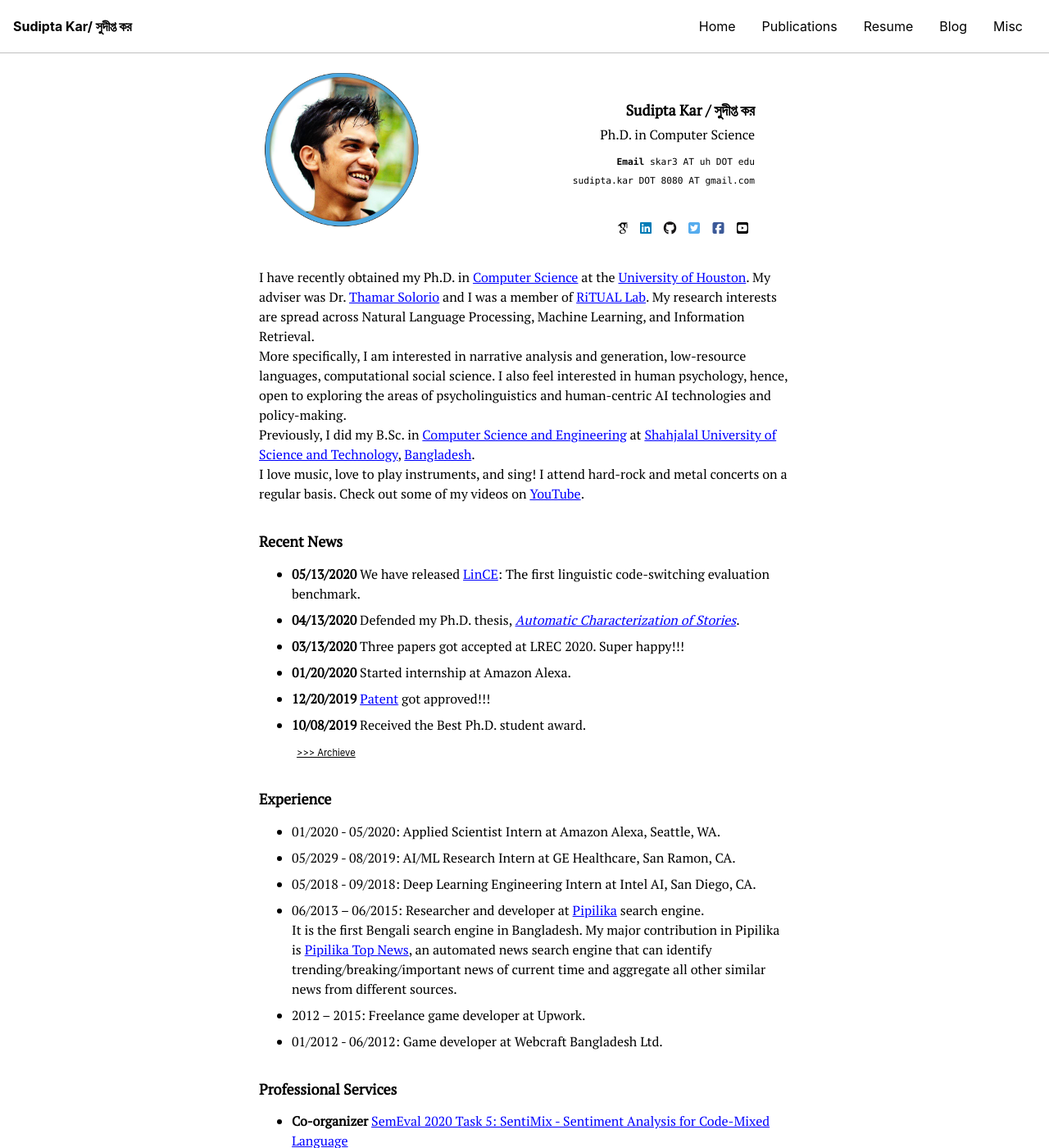
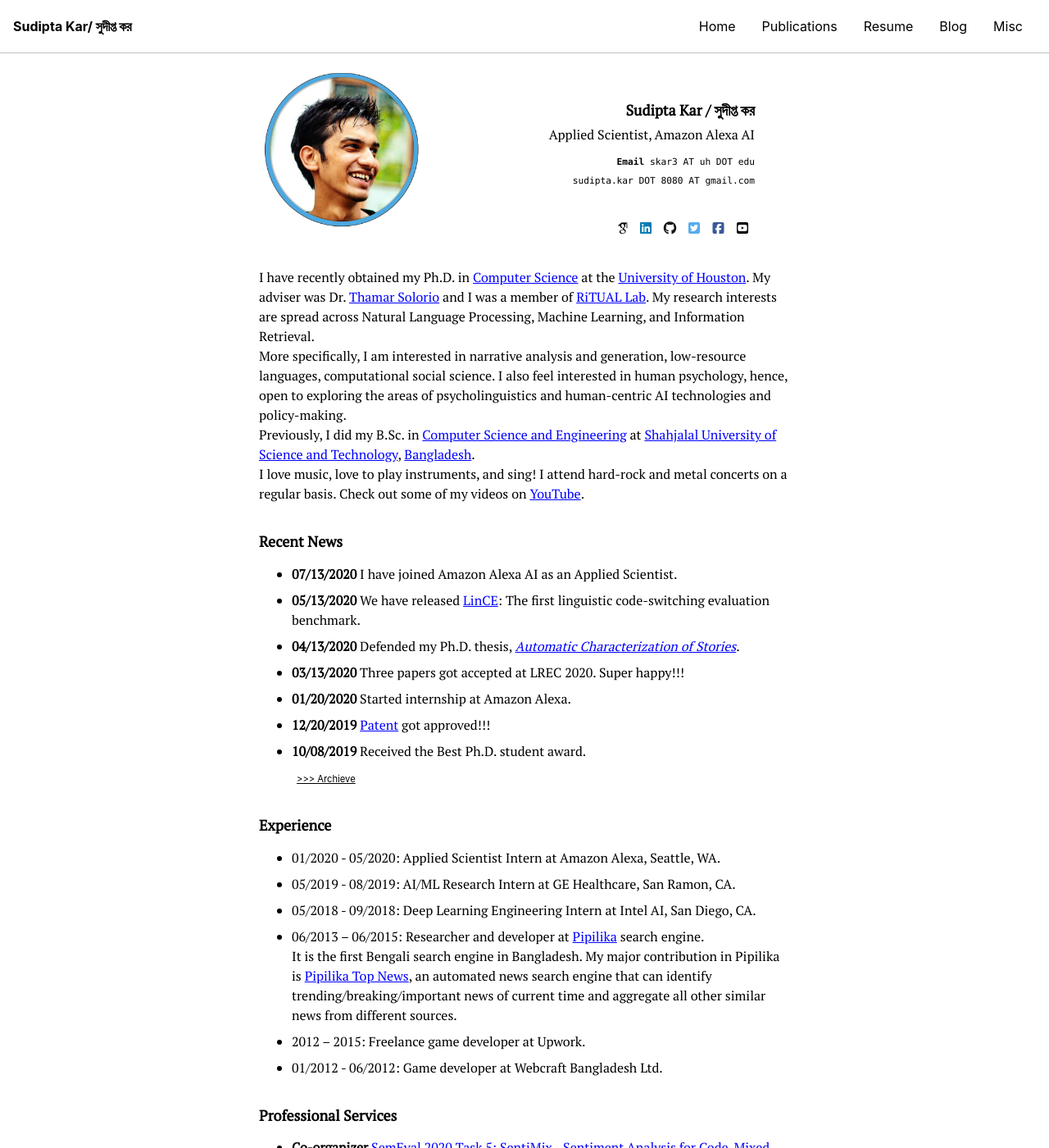
Before and after one commit to cryptexcode/cryptexcode.github.io, a Jekyll site: the page built from index.html, in a window 1280 px wide and 1400 px high. Shown: the whole window at 82% size. Built offline with Jekyll 4.4.1, drawn with Linux system fonts in a browser that asks for light colours; cached includes are drawn as plain includes; nearby versions of some CDN libraries; some web fonts are replaced; the list of posts is cut into pages by our own code.

Commit message:
info change

```diff
--- a/_config.yml
+++ b/_config.yml
@@ -143,9 +143,9 @@ google_analytics: UA-34906051-1
 author:
   name             : "Sudipta Kar"
   avatar           : "/assets/images/headshot.png"
-  bio              : "Ph.D. in Computer Science"
+  bio              : "Applied Scientist, Amazon Alexa AI"
   location         : "USA"
-  email            : "skar3@uh.edu"
+  email            : "sudipta.kar.8080@gmail.com"
   links:
 #    - label: "Email"
 #      icon: "fas fa-fw fa-envelope-square"
--- a/index.html
+++ b/index.html
@@ -28,6 +28,7 @@ I love music, love to play instruments, and sing! I attend hard-rock and metal c
 
 <h3>Recent News</h3>
 <ul>
+    <li><b>07/13/2020</b> I have joined Amazon Alexa AI as an Applied Scientist.</li>
     <li><b>05/13/2020</b> We have released <a href="http://ritual.uh.edu/lince" target="_blank">LinCE</a>: The first linguistic code-switching evaluation benchmark.</li>
     <li><b>04/13/2020</b> Defended my Ph.D. thesis, <i><a href="https://uh-ir.tdl.org/handle/10657/6709" target="_blank">Automatic Characterization of Stories</a></i>.</li>
     <li><b>03/13/2020</b> Three papers got accepted at LREC 2020. Super happy!!! </li>
@@ -47,7 +48,7 @@ I love music, love to play instruments, and sing! I attend hard-rock and metal c
 <ul>
     <li>01/2020 - 05/2020: Applied Scientist Intern at Amazon Alexa, Seattle, WA.</li>
 
-    <li>05/2029 - 08/2019: AI/ML Research Intern at GE Healthcare, San Ramon, CA.</li>
+    <li>05/2019 - 08/2019: AI/ML Research Intern at GE Healthcare, San Ramon, CA.</li>
 
     <li>05/2018 - 09/2018: Deep Learning Engineering Intern at Intel AI, San Diego, CA.</li>
 
```
